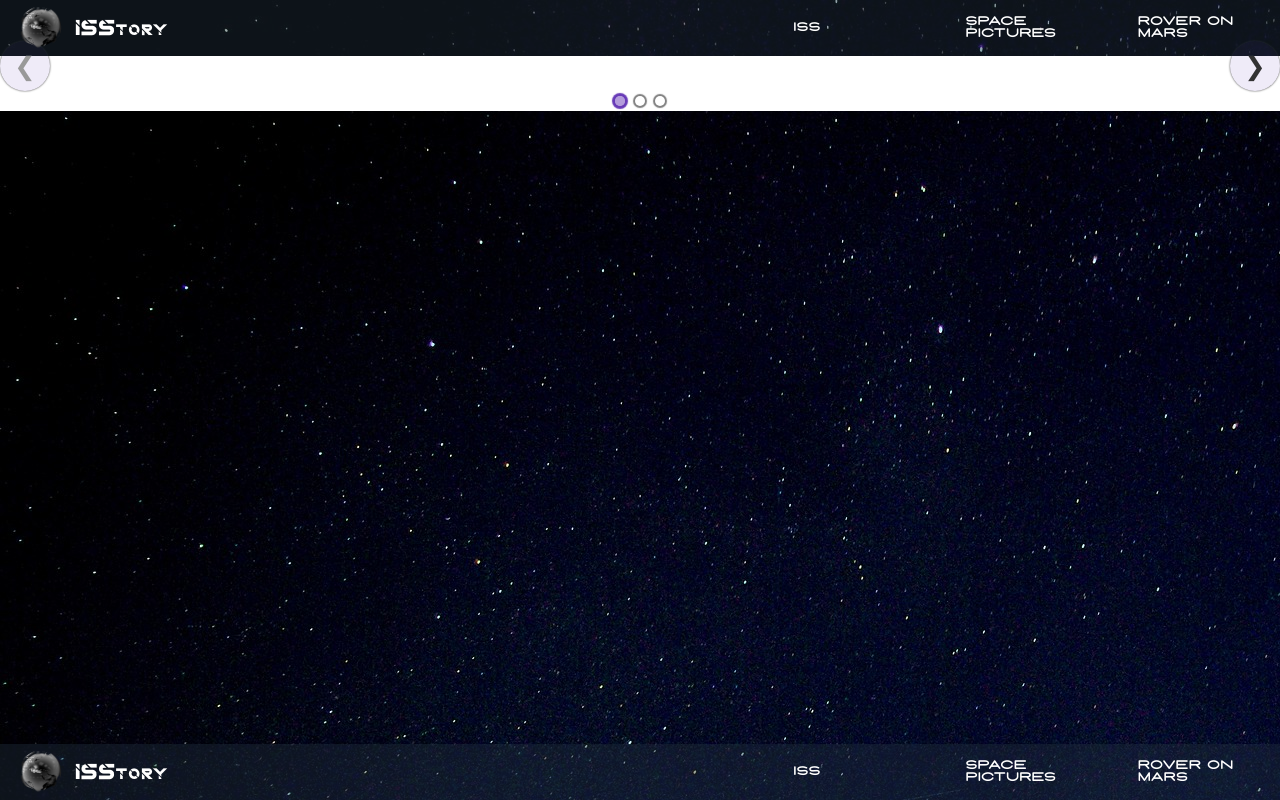
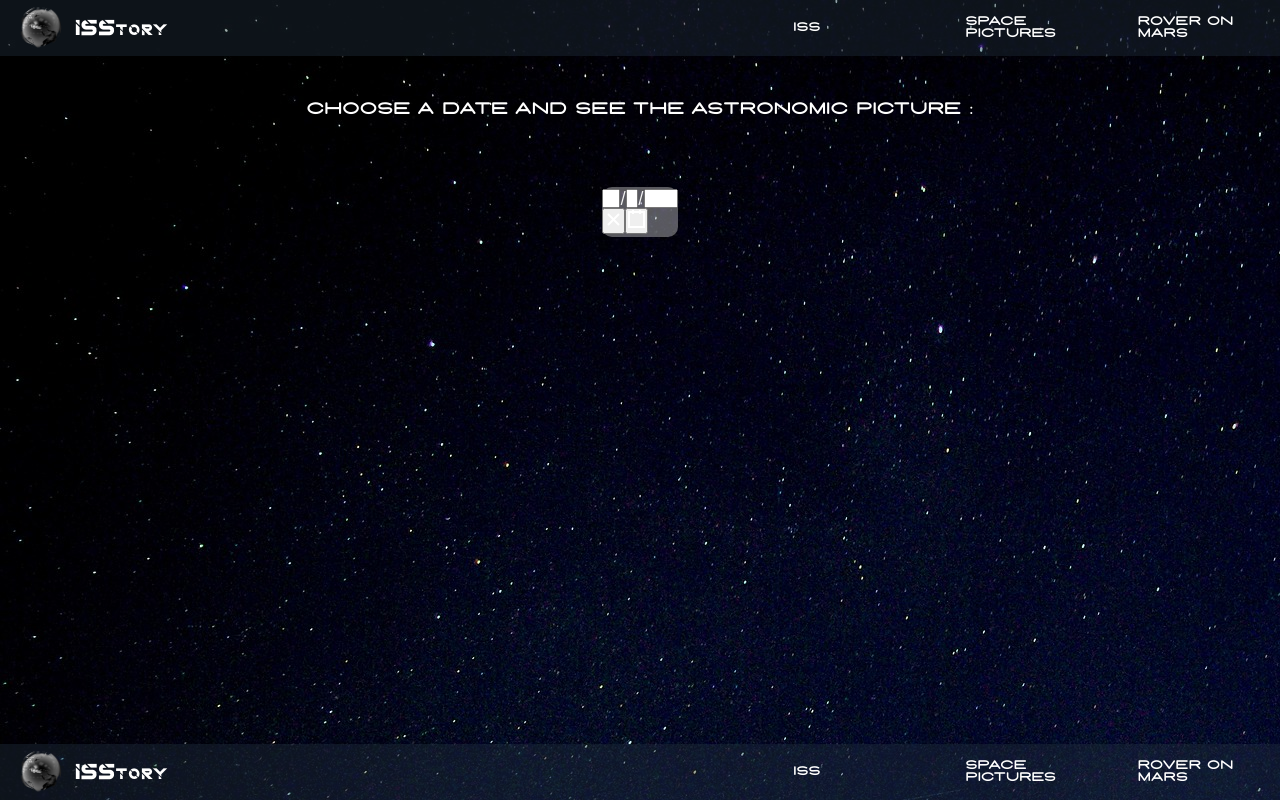
Before and after one commit to StevenAD62/Iss, a React (Create React App) app: page /pictures in a window 1280 px wide. Built offline with nearby package versions, Linux system fonts and the light colour scheme; no server answers.

Commit message:
Add calendar to Space container

```diff
--- a/src/components/Carousel/Carousel.css
+++ /dev/null
@@ -1,3 +0,0 @@
-.carousel {
-    background-color: white
-}
--- a/src/components/Carousel/Carousel.js
+++ /dev/null
@@ -1,19 +0,0 @@
-import React from 'react'
-import Carousel from 'react-elastic-carousel'
-import './Carousel.css'
-
-const ImgSlider = () => {
-    const items = [
-        {id: 1, title: 'https://via.placeholder.com/150'},
-        {id: 2, title: 'https://via.placeholder.com/150'},
-        {id: 3, title: 'https://via.placeholder.com/150'}
-    ]
-
-    return (
-        <Carousel className='carousel'>
-            {items.map(item => <div key={item.id}>{item.title}</div>)}
-        </Carousel>
-    )
-}
-
-export default ImgSlider
--- a/src/containers/Space/Space.css
+++ b/src/containers/Space/Space.css
@@ -1,3 +1,60 @@
-.carousel {
-    background-color: white
+@font-face {
+    font-family: 'Vindemia';
+    src: local('Vindemia'), url(../../UI/fonts/Vindemia.ttf) format('truetype');
 }
+
+.space-container {
+    position: relative;
+    display: flex;
+    width: 100%;
+    height: 100%;
+    flex-direction: column;
+}
+
+.picture-container {
+    position: relative;
+    display: flex;
+    width: 100%;
+    height: 70%;
+    justify-content: center;
+}
+
+.details-container {
+    position: relative;
+    display: flex;
+    width: 50%;
+    margin-left: 2%;
+    flex-direction: column;
+    align-items: center;
+    justify-content: center;
+}
+
+.space-date {
+    position: relative;
+    display: flex;
+    flex-direction: column;
+    align-items: center;
+    justify-content: space-around;
+    height: 40%;
+}
+
+.space-date>p{
+    font-family: Vindemia, Arial, Helvetica, sans-serif;
+}
+
+.space-picture {
+    position: relative;
+    max-width: 45%;
+    height: auto;
+    border-radius: 10px;
+}
+
+.space-title {
+    font-family: Vindemia, Arial, Helvetica, sans-serif;
+    font-size: 1.3em
+}
+
+.space-description {
+    margin-top: 10%;
+    line-height: 1.4em;
+}
--- a/src/containers/Space/Space.js
+++ b/src/containers/Space/Space.js
@@ -1,10 +1,44 @@
-import React from 'react'
-import ImgSlider from '../../components/Carousel/Carousel'
+import React, { useState, useEffect } from 'react'
+import Calendar from '../../UI/Calendar'
+import './Space.css'
 
-const Space = () => (
-    <div>
-        <ImgSlider />
-    </div>
-)
+const Space = () => {
+    const [picture, setPicture] = useState({})
+    const [dateData, setDateData] = useState({})
+
+    useEffect(() => {
+        fetch('https://api.nasa.gov/planetary/apod?api_key=' + process.env.REACT_APP_NASA_API_KEY)
+            .then(response => response.json())
+            .then(responseData => {
+                setPicture(responseData)
+            })
+    }, [])
+
+    const dateHandler = (value) => {
+        const data = {
+            day: value.getDay(),
+            month: value.getMonth(),
+            year: value.getYear()
+        }
+        setDateData(data)
+    }
+
+    return (
+        <div className='space-container'>
+            <div className='space-date'>
+                <p>Choose a date and see the astronomic picture :</p>
+                <Calendar onChange={(value) => dateHandler(value)} />
+            </div>
+            <div className='picture-container'>
+                <img className='space-picture' src={picture.url} alt={picture.title} />
+                <div className='details-container'>
+                    <p className='space-title'>{picture.title}</p>
+                    <p className='space-author'><em>{picture.copyright}</em></p>
+                    <p className='space-description'>{picture.explanation}</p>
+                </div>
+            </div>
+        </div>
+    )
+};
 
 export default Space
```
